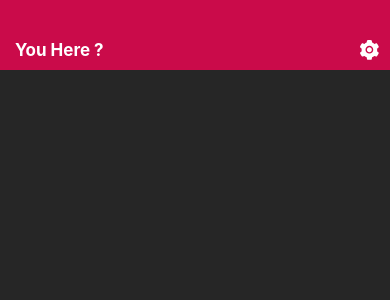
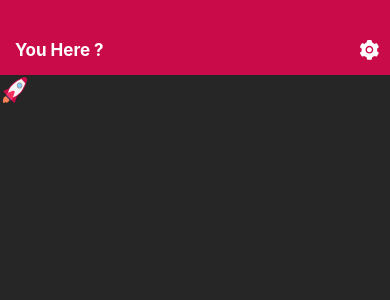
Before and after one commit to onlymachiavelli/Attendance-Management-Cross, a React Native app: screen /Login in a window 390 px wide. Shown: the top 300 px of the page. Built offline with nearby package versions, Linux system fonts and the light colour scheme.

Commit message:
doing shits

```diff
--- a/src/components/styles/login.style.tsx
+++ b/src/components/styles/login.style.tsx
@@ -22,7 +22,7 @@ const LoginStyle = StyleSheet.create({
     backgroundColor: Colors.solidPink,
     paddingTop : 40 ,
     paddingLeft : 15 ,
-    paddingBottom : 10
+    paddingBottom : 15
   },
   Setting : {
     right : 10 ,
@@ -35,6 +35,12 @@ const LoginStyle = StyleSheet.create({
     color: "white" ,
     fontWeight : "bold"
   }
+  , From : {
+    width :"100%" ,
+    height : "auto" ,
+    textAlign : "center" ,
+
+  }
 })
 
 export default LoginStyle
--- a/src/components/svg.tsx
+++ b/src/components/svg.tsx
@@ -15,7 +15,7 @@ export const Settings = ({...props}) =>{
 export const Logo = ({...props}) =>{
     return (
 
-        <Svg width={props.Width} height={props.Height} viewBox="0 0 77 83" fill="none">
+        <Svg width={String(props.Width)} height={String(props.Height)} viewBox="0 0 77 83" fill="none">
             <Path d="M70.2625 7.65156C67.9838 5.19528 63.7656 5.063 61.0754 6.54922C58.8785 7.36365 56.5661 8.27925 54.208 9.30637L54.2321 9.33231C48.036 12.1725 38.7671 17.2173 31.3486 24.6406C26.1415 29.8541 23.1577 33.864 21.1581 37.5186L8.40984 42.5764C8.03058 42.7266 7.69251 42.9773 7.42682 43.3055C7.16113 43.6336 6.97637 44.0285 6.88958 44.4539C6.8028 44.8793 6.81678 45.3214 6.93023 45.7394C7.04369 46.1574 7.25297 46.5379 7.53877 46.8457L34.3396 75.7323C34.6252 76.0398 34.978 76.2649 35.3655 76.3868C35.753 76.5087 36.1628 76.5236 36.557 76.4301C36.9513 76.3366 37.3174 76.1377 37.6216 75.8516C37.9258 75.5656 38.1584 75.2017 38.2979 74.7934L43.6012 59.2672C47.4705 56.7824 51.3566 53.6517 55.4111 49.2812C61.1621 43.0822 65.9168 32.2662 68.6768 25.0115L68.6984 25.0323C69.6609 22.4645 70.5224 19.9459 71.2827 17.5545C72.6615 14.6547 73.0634 10.6707 70.2625 7.65156Z" fill="#CA0B4A"/>
             <Path d="M56.0632 11.3191C50.0067 14.0166 40.4755 19.0485 32.9873 26.5418C28.1387 31.3922 25.3547 35.0857 23.5067 38.3434C21.6562 41.5986 20.6793 44.5165 19.5051 48.044L19.5002 48.0622C19.0912 49.2916 18.6581 50.5963 18.1552 51.9891L29.118 63.8062C37.7853 59.9675 45.3361 56.4711 53.7099 47.4475C59.367 41.347 64.1506 30.2172 66.8336 23.0117L56.0656 11.3191H56.0632Z" fill="#F4F4F4"/>
             <Path d="M59.0205 29.1797C59.0205 31.4154 58.1966 33.5595 56.73 35.1404C55.2634 36.7212 53.2743 37.6094 51.2002 37.6094C49.1261 37.6094 47.137 36.7212 45.6704 35.1404C44.2038 33.5595 43.3799 31.4154 43.3799 29.1797C43.3799 26.944 44.2038 24.7999 45.6704 23.219C47.137 21.6381 49.1261 20.75 51.2002 20.75C53.2743 20.75 55.2634 21.6381 56.73 23.219C58.1966 24.7999 59.0205 26.944 59.0205 29.1797Z" fill="#9B9B9B"/>
--- a/src/pages/Login.tsx
+++ b/src/pages/Login.tsx
@@ -18,7 +18,9 @@ const LoginUI = () => {
       </View>
 
       <View style={LoginStyle.From}>
-
+        <View>
+          <Logo Width="30" Height="30" />
+        </View>
       </View>
     </View>
   )
```
Also changed, not shown: src/components/Input.tsx (added, +27 -0 lines).
